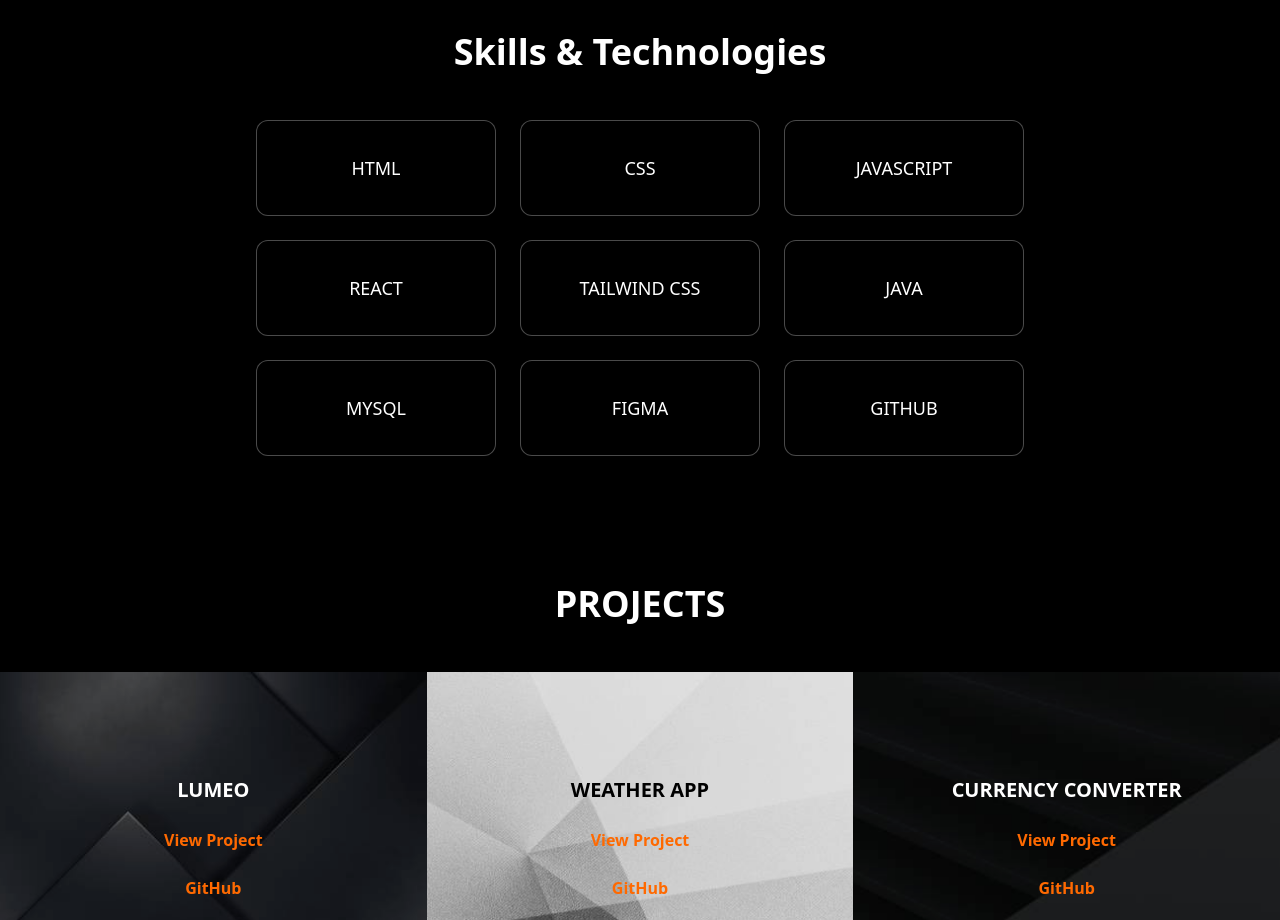
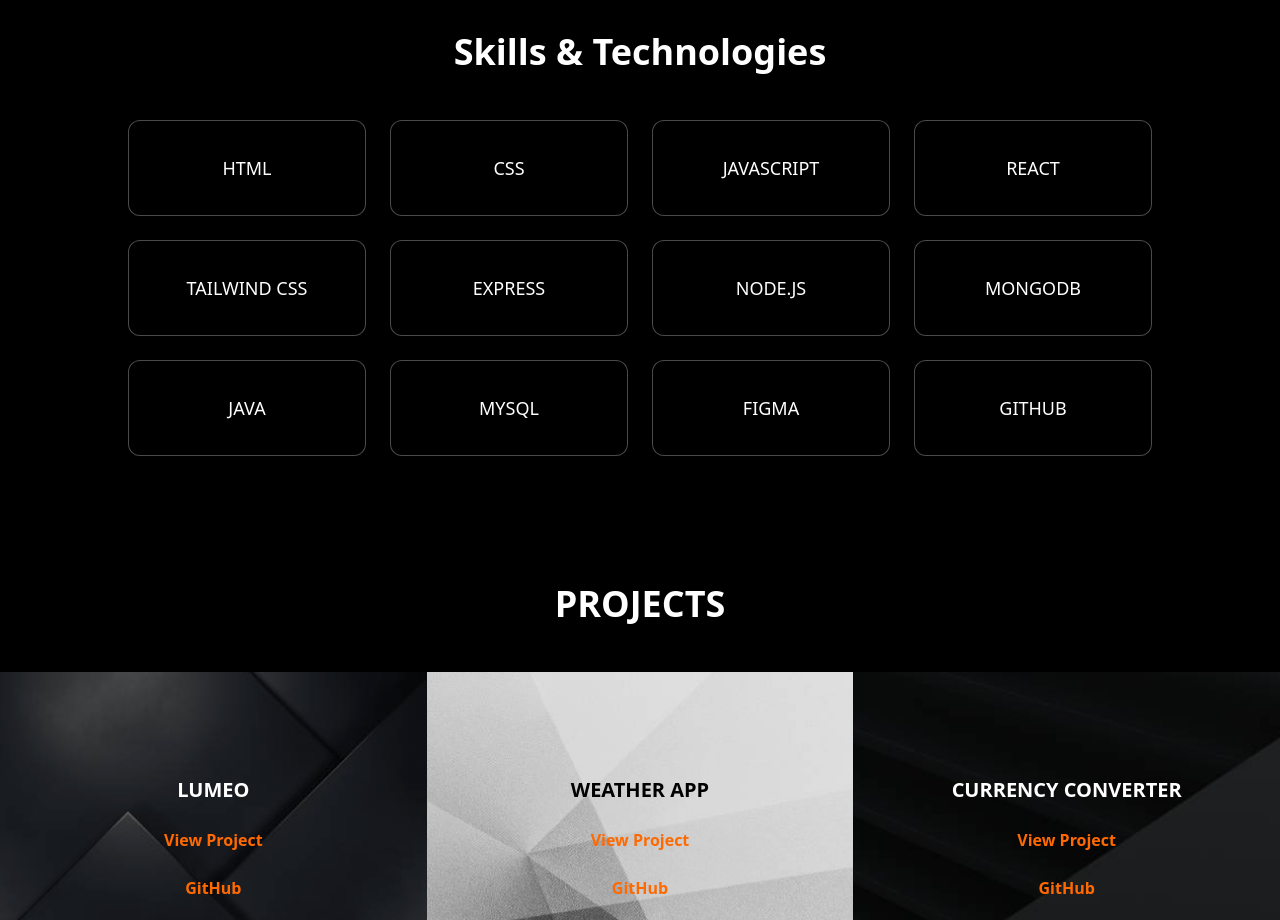
Before and after one commit to Gauri-Nagariya/portfolio, a React (Vite) app: page / in a window 1280 px wide. Shown: the part 1780-2700 px from the top of the page. Built offline with nearby package versions, Linux system fonts and the light colour scheme.

Commit message:
Update Skills.jsx

```diff
--- a/src/components/Skills.jsx
+++ b/src/components/Skills.jsx
@@ -8,6 +8,10 @@ import figma from '../assets/images/figma.png';
 import java from '../assets/images/java.png';
 import sql from '../assets/images/sql.png';
 import github from '../assets/images/github_contact.png';
+import exp from '../assets/images/exp.png';
+import node from '../assets/images/node.png';
+import mdb from '../assets/images/mdb.png';
+
 
 const skillsData = [
   { name: 'HTML', img: html },
@@ -15,6 +19,11 @@ const skillsData = [
   { name: 'JAVASCRIPT', img: js },
   { name: 'REACT', img: react },
   { name: 'TAILWIND CSS', img: twcss },
+
+  { name: 'EXPRESS', img: exp },
+  { name: 'NODE.JS', img: node },
+  { name: 'MONGODB', img: mdb },
+
   { name: 'JAVA', img: java },
   { name: 'MYSQL', img: sql },
   { name: 'FIGMA', img: figma },
@@ -28,7 +37,8 @@ const Skills = () => {
   return (
     <section id="skills" className="bg-black text-white py-20 px-4 sm:px-8 lg:px-16">
       <h2 className="text-3xl sm:text-4xl font-bold text-center mb-12">Skills &amp; Technologies</h2>
-      <div className="grid grid-cols-1 sm:grid-cols-2 md:grid-cols-3 gap-6 max-w-3xl mx-auto">
+      {/* <div className="grid grid-cols-1 sm:grid-cols-2 md:grid-cols-3 gap-6 max-w-3xl mx-auto"> */}
+      <div className="grid grid-cols-1 sm:grid-cols-2 md:grid-cols-3 lg:grid-cols-4 gap-6 max-w-5xl mx-auto">
         {skillsData.map((skill, index) => (
           <div
             key={skill.name}
```
